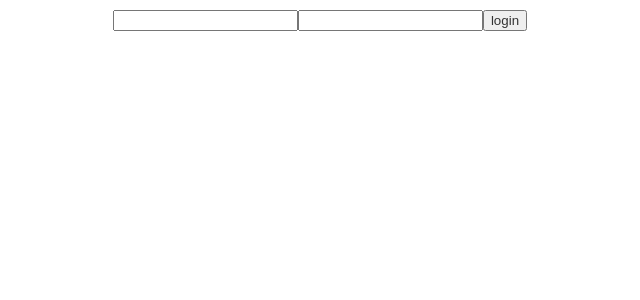
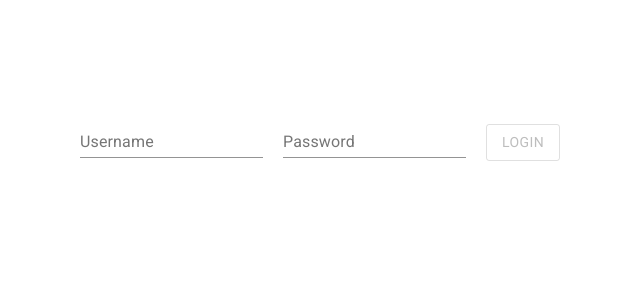
Before and after one commit to nkoster/potter2, a React app: page / in a window 1280 px wide. Shown: the top 300 px of the page, without its empty margins (320-960 px from the left). Built offline with nearby package versions, Linux system fonts and the light colour scheme.

Commit message:
Material layout

```diff
--- a/src/pages/Login.js
+++ b/src/pages/Login.js
@@ -1,14 +1,23 @@
 import React, { useState } from 'react'
+import { TextField, Button } from '@material-ui/core'
+import { makeStyles } from '@material-ui/core/styles'
+
+const Login = ({setTokens, inactive}) => {
 
   const Error = _ => {
-  return <p>something went wrong, it might be you</p>
+    return <p>Login failure</p>
   }
 
-const Login = ({setTokens}) => {
+  const Inactive = _ => {
+    inactive.current = false
+    return <p>Logged out due to inactivity</p>
+  }
 
   const [username, setUsername] = useState('')
   const [password, setPassword] = useState('')
   const [err, setErr] = useState(false)
+
+  const classes = useStyles()
 
   const onChangeUsername = evt => setUsername(evt.target.value)
   const onChangePassword = evt => setPassword(evt.target.value)
@@ -39,24 +48,55 @@ const Login = ({setTokens}) => {
       setErr(true)
     })
   }
+
   return (
-    <>
+    <div style={{maxWidth: '600px'}}>
+      <div style={{fontSize: '16px', textAlign: 'center'}}>
         {err && <Error />}
+        {inactive.current && !err && <Inactive />}
+      </div>
+      <div style={{display: 'flex', alignItems: 'center'}}>
         <form onSubmit={onLogin} >
-      <input
+          <div className={classes.box} >
+            <TextField
               type='text'
               name='username'
+              label='Username'
+              className={classes.root}
               onChange={onChangeUsername}
             />
-      <input
+            <TextField
               type='password'
               name='password'
+              label='Password'
+              className={classes.root}
               onChange={onChangePassword}
             />
-      <input type='submit' value='login'/>
+            <Button
+              color='primary'
+              variant='outlined'
+              type='submit'
+              className={classes.root}
+              disabled={username.length < 1 || password.length < 1 && true}
+              >Login</Button>
+          </div>
         </form>
-    </>
+      </div>
+    </div>
   )
 }
 
+const useStyles = makeStyles({
+  root: {
+    borderRadius: 3,
+    margin: '10px',
+  },
+  box: {
+    marginTop: '100px',
+    maxWidth: '700px',
+    display: 'flex',
+    alignItems: 'baseline'
+  }
+})
+
 export default Login
```
Lines whose indentation alone changed are shown as unchanged.
